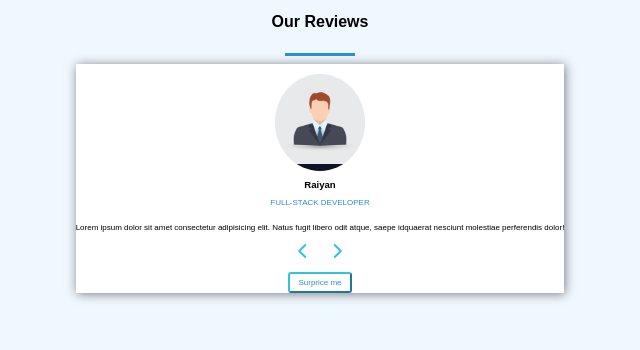
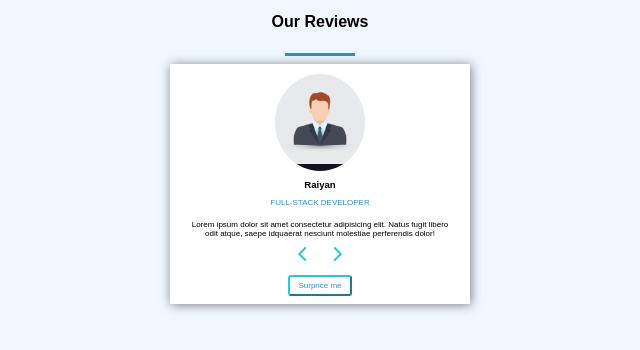
Before and after one commit to jamiltarif/reviews, a plain HTML site: page index.html in a window 1280 px wide. Shown: the whole page, without its empty margins (320-960 px from the left). Drawn offline with Linux system fonts and the light colour scheme.

Commit message:
Add more style on review p tag in styles.css

```diff
--- a/styles.css
+++ b/styles.css
@@ -37,8 +37,10 @@ hr{
     place-items: center;
     background-color: rgb(255, 255, 255);
     text-align: center;
-    max-width: 70vw;
+    width: 70vw;
+    max-width: 300px;
     box-shadow: 1px 1px 10px rgb(0, 0, 0, 0.5);
+    margin-bottom: 10px;
 }
 
 .img-container{
@@ -58,10 +60,15 @@ h4{
 }
 p{
     font-size: 0.5rem;
+
 }
+
 #job{
     text-transform: uppercase;
     color: rgb(44, 142, 203);
+}
+#info{
+    margin: 5px 20px;
 }
 /* .img-container {
     position: relative;
@@ -92,6 +99,7 @@ p{
   }
   .random-btn {
     margin-top: 0.5rem;
+    margin-bottom: 0.5rem;
     font-size: 0.5rem;
     background: transparent;
     color: rgb(44, 142, 203);
```
